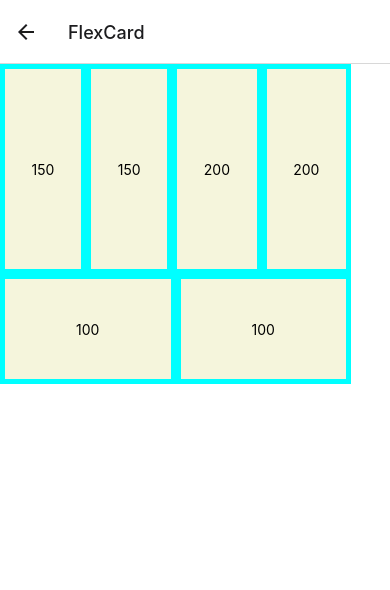
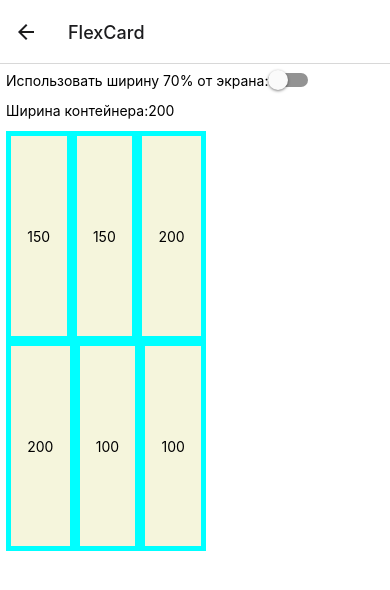
Before and after one commit to danivanov443/react-native-test-tasks, a React Native app: screen /FlexCard in a window 390 px wide. Shown: the top 590 px of the page. Built offline with nearby package versions, Linux system fonts and the light colour scheme.

Commit message:
add interactive width change to flex card screen

```diff
--- a/src/screens/FlexCardScreen/index.tsx
+++ b/src/screens/FlexCardScreen/index.tsx
@@ -1,7 +1,28 @@
-import React from 'react';
-import {StyleSheet, Text, View} from 'react-native';
+import React, {useCallback, useState} from 'react';
+import {
+  ScrollView,
+  StyleSheet,
+  Switch,
+  Text,
+  TextInput,
+  View,
+} from 'react-native';
 
 function FlexCardScreen(): React.JSX.Element {
+  const [containerWidth, setContainerWidth] = useState(200);
+  const [usePercentileWidth, setUsePercentileWidth] = useState(false);
+
+  const handleWidthChange = useCallback(
+    (text: string) => {
+      if (text) {
+        setContainerWidth(Number(text));
+      } else {
+        setContainerWidth(0);
+      }
+    },
+    [setContainerWidth],
+  );
+
   const cardItems: Array<number> = [150, 150, 200, 200, 100, 100];
 
   const backgroundStyle = {
@@ -10,19 +31,49 @@ function FlexCardScreen(): React.JSX.Element {
   };
 
   return (
-    <View style={backgroundStyle}>
-      <CardList data={cardItems} />
-    </View>
+    <ScrollView style={backgroundStyle}>
+      <View style={styles.inputWrapper}>
+        <Text>{'Использовать ширину 70% от экрана:'}</Text>
+        <Switch
+          onChange={() => setUsePercentileWidth(prev => !prev)}
+          value={usePercentileWidth}
+        />
+      </View>
+      <View style={styles.inputWrapper}>
+        <Text>{'Ширина контейнера:'}</Text>
+        <TextInput
+          onChangeText={handleWidthChange}
+          value={containerWidth.toString()}
+          inputMode="numeric"
+        />
+      </View>
+      <CardList
+        data={cardItems}
+        containerWidth={containerWidth}
+        usePercentileWidth={usePercentileWidth}
+      />
+    </ScrollView>
   );
 }
 
 type CardListProps = {
   data: Array<number>;
+  containerWidth: number;
+  usePercentileWidth: boolean;
 };
 
-function CardList({data}: CardListProps): React.JSX.Element {
+function CardList({
+  data,
+  containerWidth,
+  usePercentileWidth,
+}: CardListProps): React.JSX.Element {
+  const cardListStyle = [
+    styles.cardList,
+    {width: usePercentileWidth ? '70%' : containerWidth},
+  ];
+
   return (
-    <View style={styles.cardList}>
+    <View style={cardListStyle}>
       {data.map((cardItem, index) => (
         <Card height={cardItem} key={index} />
       ))}
@@ -50,13 +101,18 @@ const styles = StyleSheet.create({
     margin: 5,
     alignItems: 'center',
     justifyContent: 'center',
-    padding: 20,
+    padding: 12,
   },
   cardList: {
     flexDirection: 'row',
     flexWrap: 'wrap',
-    width: '90%', // карточки адаптируются под любую ширину контейнера
     backgroundColor: 'aqua',
+    margin: 6,
+  },
+  inputWrapper: {
+    flexDirection: 'row',
+    alignItems: 'center',
+    padding: 6,
   },
 });
 
```
